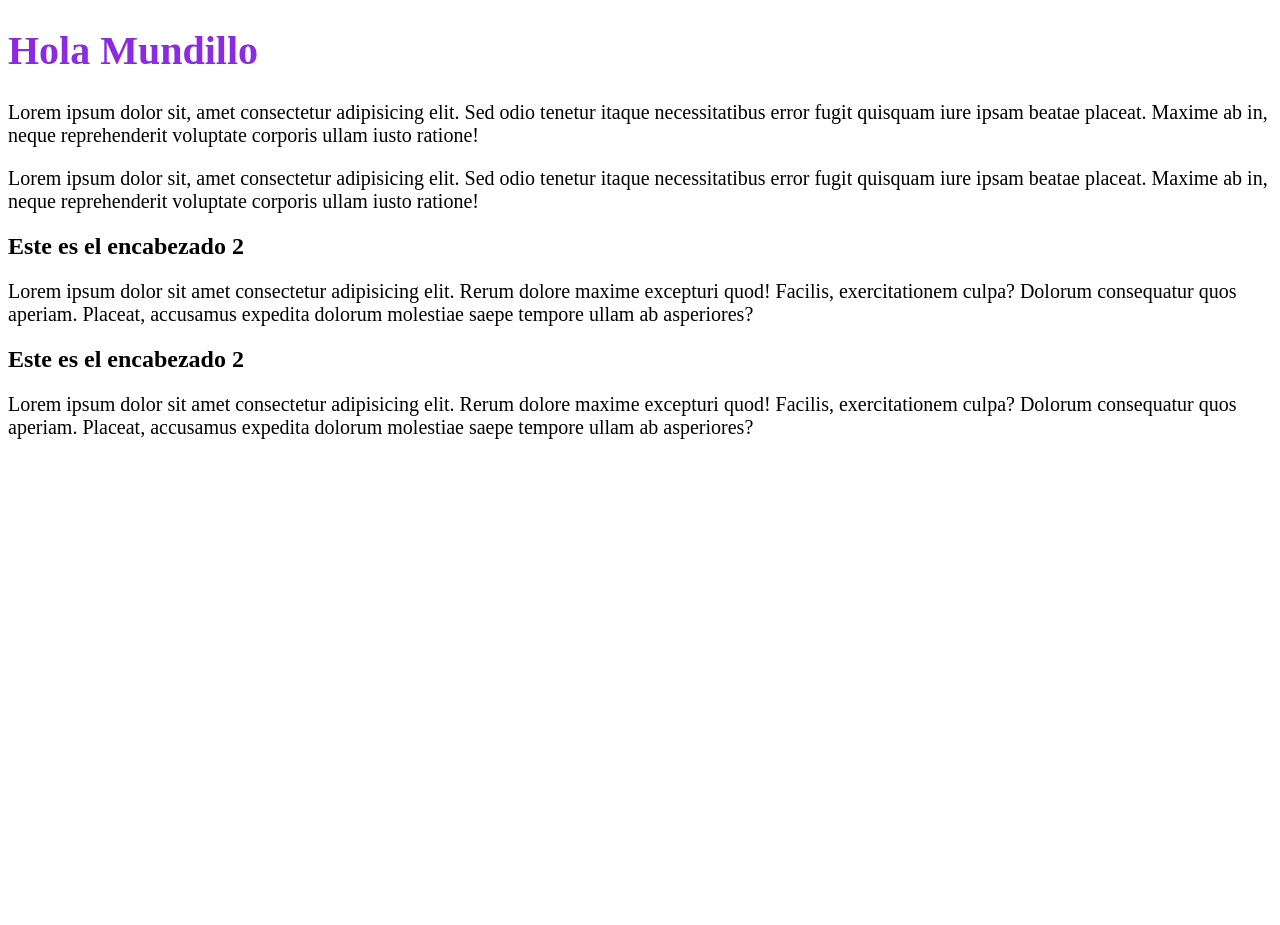
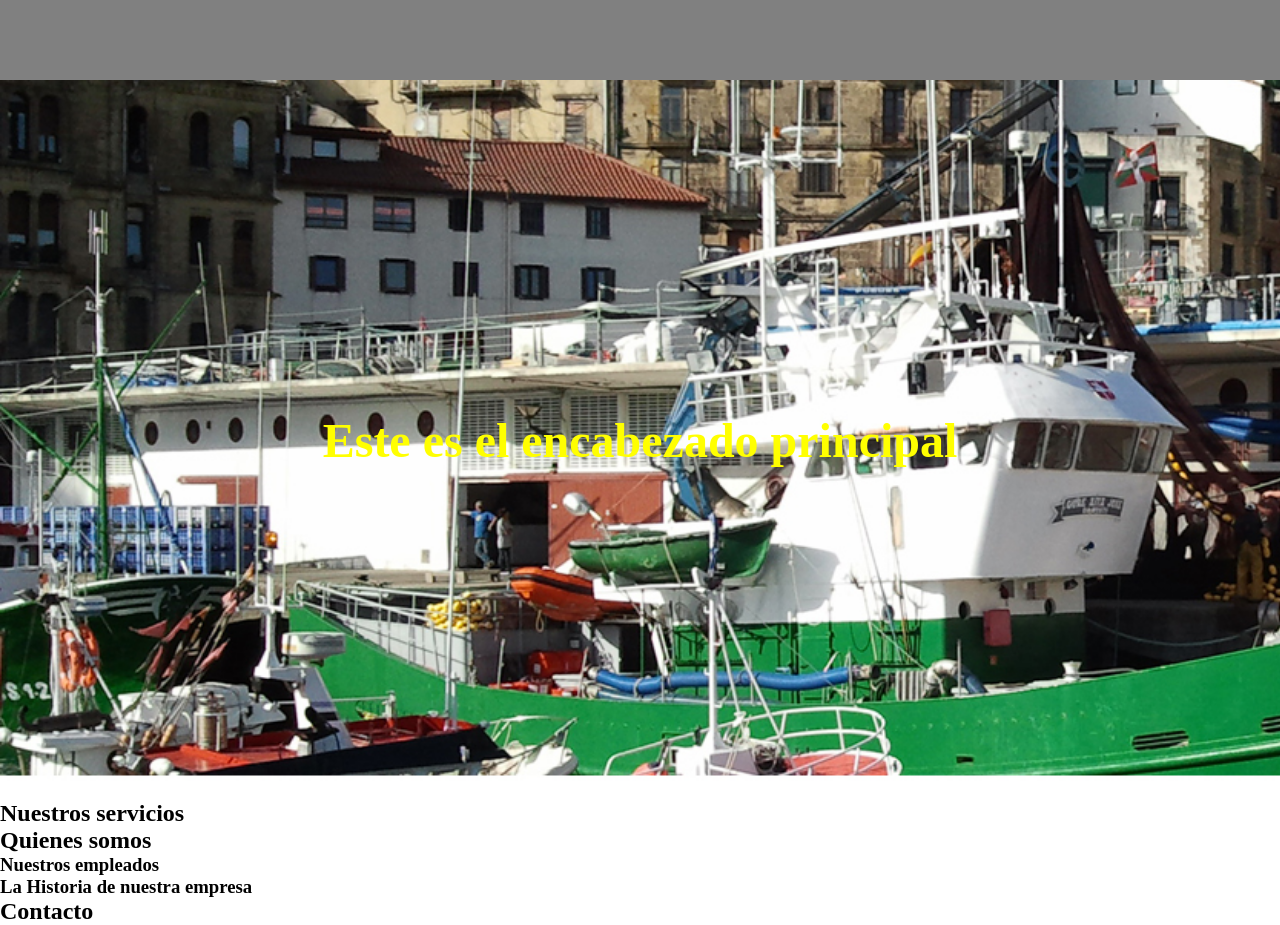
Before and after one commit to NIKODPS/proyecto-1-hola_mundo, a plain HTML site: page index.html in a window 1280 px wide. Before the commit the page ends 800 px from the top, so only its background shows below. Drawn offline with Linux system fonts and the light colour scheme.

Commit message:
primeros pasos

```diff
--- a/estilos.css
+++ b/estilos.css
@@ -1,7 +1,32 @@
+
+  * {
+    margin: 0;
+    padding: 0;
+    outline: 0;
+    box-sizing: border-box;
+  }
+
+nav{
+  background-color: grey;
+  width: 100%;
+  height: 10vh;
+  min-height: 80px;
+  max-width: 2560px ;
+}
+header{
+  width: 100%;
+  background-color: aquamarine;
+  height: 90vh;
+  background-image:url("./img/barco.png");
+  background-repeat: no repeat;
+  background-size: cover;
+
+  display: flex;
+  flex-direction: row;
+  justify-content: center;
+  align-items: center;
+}
 h1{
-    font-size: 40px ;
-    color:blueviolet;
-  }
-  p{
-    font-size: 20px;
-  }
+  color: yellow;
+  font-size: 3rem;
+}
--- a/index.html
+++ b/index.html
@@ -3,18 +3,50 @@
 <head>
     <meta charset="UTF-8">
     <meta name="viewport" content="width=device-width, initial-scale=1.0">
-    <title>Hola Mundo</title>
+    <title>Nuestra empresa</title>
     <link rel="stylesheet" href="estilos.css">
 </head>
 <body>
-    <h1>Hola Mundillo</h1>
-    <p>Lorem ipsum dolor sit, amet consectetur adipisicing elit. Sed odio tenetur itaque necessitatibus error fugit quisquam iure ipsam beatae placeat. Maxime ab in, neque reprehenderit voluptate corporis ullam iusto ratione!</p>
-    <p>Lorem ipsum dolor sit, amet consectetur adipisicing elit. Sed odio tenetur itaque necessitatibus error fugit quisquam iure ipsam beatae placeat. Maxime ab in, neque reprehenderit voluptate corporis ullam iusto ratione!</p>
-<h2>Este es el encabezado 2</h2>
-<p>Lorem ipsum dolor sit amet consectetur adipisicing elit. Rerum dolore maxime excepturi quod! Facilis, exercitationem culpa? Dolorum consequatur quos aperiam. Placeat, accusamus expedita dolorum molestiae saepe tempore ullam ab asperiores?</p>
 
-<h2>Este es el encabezado 2</h2>
-<p>Lorem ipsum dolor sit amet consectetur adipisicing elit. Rerum dolore maxime excepturi quod! Facilis, exercitationem culpa? Dolorum consequatur quos aperiam. Placeat, accusamus expedita dolorum molestiae saepe tempore ullam ab asperiores?</p>
+    <!-- Etiqueta para el menu  -->
+    <nav>
+    </nav>
+
+    <!-- el header es lo mas llamativo -->
+    <header>
+        <!-- solo puede haber un h1 en cada pagina -->
+        <h1>Este es el encabezado principal</h1>
+    </header>
+
+    <!-- parte principal de la web -->
+    <main>
+    </main>
+        <section>
+            <h2>Nuestros servicios</h2></section>
+
+        <section>
+            <h2>Quienes somos</h2>
+
+            <!-- avatares de os empleados -->
+            <article>
+                <h3>Nuestros empleados</h3>
+            </article>
+
+            <!-- contar historia empresa -->
+            <article>
+                <h3>La Historia de nuestra empresa</h3>
+            </article>
+        </section>
+
+
+        <section>
+            <h2>Contacto</h2>
+        </section>
+
+    <!-- el pie de mi web -->
+    <footer>
+    </footer>
+
 
 </body>
 </html>
```
Also changed, not shown: img/barco.png (added).
